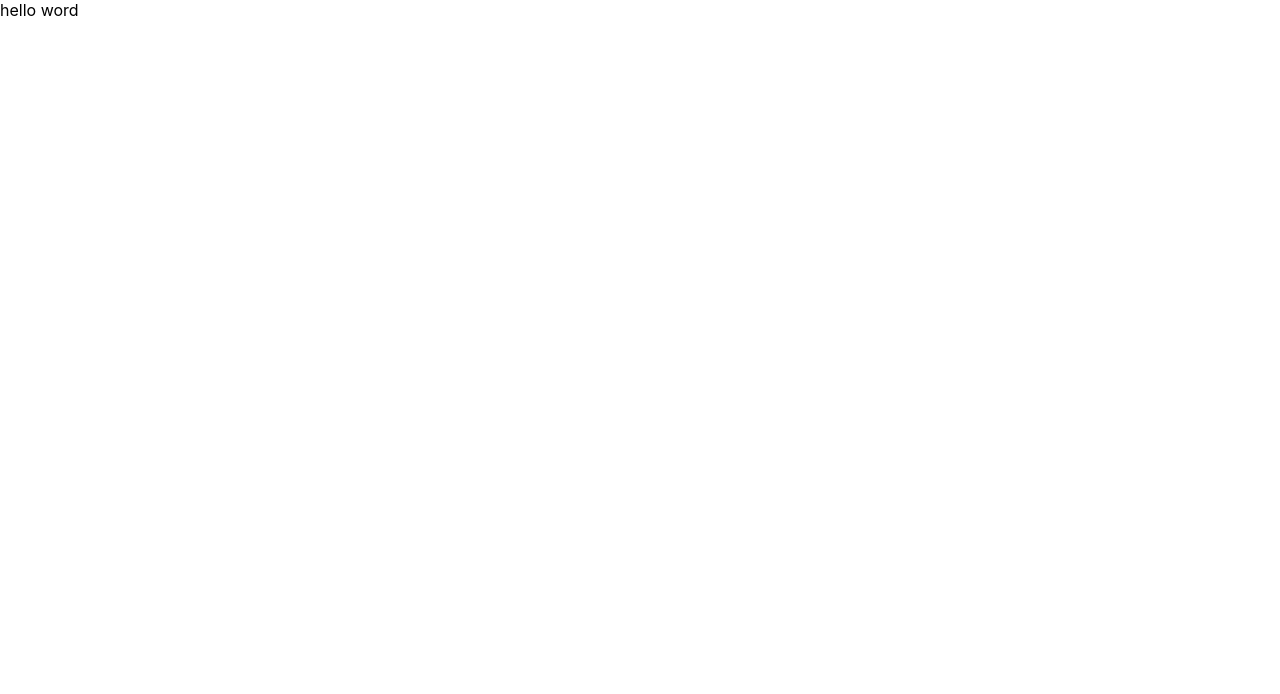
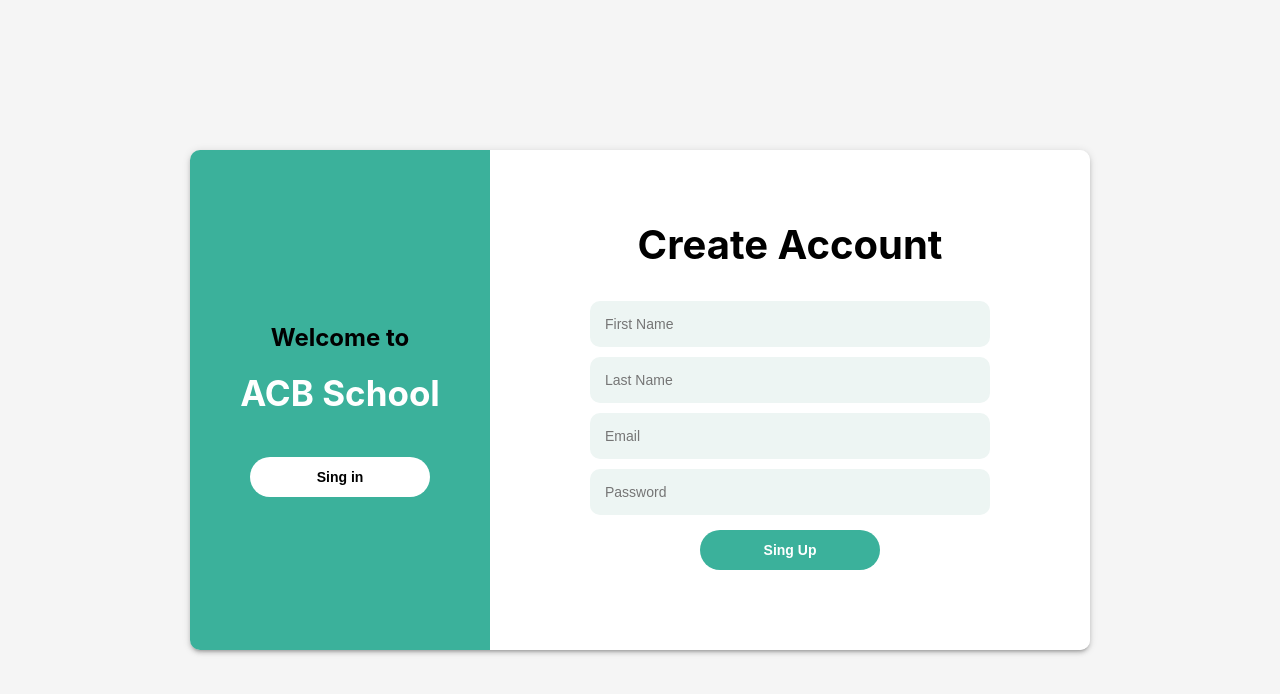
Before and after one commit to Shakithyanshaw/attendance-system-3axislabs, a React (Create React App) app in the folder client/: page /signup in a window 1280 px wide. Shown: the top 694 px of the page. Built offline with nearby package versions, Linux system fonts and the light colour scheme.

Commit message:
#4-create client psges-signup page

```diff
--- a/client/src/App.js
+++ b/client/src/App.js
@@ -1,5 +1,14 @@
+import { Route, Routes, Navigate } from 'react-router-dom';
+import Signup from './component/Signup';
+
 function App() {
-  return <div className="App">hello word</div>;
+  return (
+    <Routes>
+      <Route path="/signup" exact element={<Signup />} />
+
+      <Route path="/" element={<Navigate replace to="/login" />} />
+    </Routes>
+  );
 }
 
 export default App;
--- a/client/src/component/Signup/index.jsx
+++ b/client/src/component/Signup/index.jsx
@@ -0,0 +1,101 @@
+import { useState } from 'react';
+import axios from 'axios';
+import { Link, useNavigate } from 'react-router-dom';
+import styles from './styles.module.css';
+
+const Signup = () => {
+  const [data, setData] = useState({
+    firstName: '',
+    lastName: '',
+    email: '',
+    password: '',
+  });
+  const [error, setError] = useState('');
+  const navigate = useNavigate();
+
+  const handleChange = ({ currentTarget: input }) => {
+    setData({ ...data, [input.name]: input.value });
+  };
+
+  const handleSubmit = async (e) => {
+    e.preventDefault();
+    try {
+      const url = 'http://localhost:8080/api/users';
+      const { data: res } = await axios.post(url, data);
+      navigate('/login');
+      console.log(res.message);
+    } catch (error) {
+      if (
+        error.response &&
+        error.response.status >= 400 &&
+        error.response.status <= 500
+      ) {
+        setError(error.response.data.message);
+      }
+    }
+  };
+
+  return (
+    <div className={styles.signup_container}>
+      <div className={styles.signup_form_container}>
+        <div className={styles.left}>
+          <h2>Welcome to </h2>
+          <h1>ACB School</h1>
+          <br></br>
+          <Link to="/login">
+            <button type="button" className={styles.white_btn}>
+              Sing in
+            </button>
+          </Link>
+        </div>
+        <div className={styles.right}>
+          <form className={styles.form_container} onSubmit={handleSubmit}>
+            <h1>Create Account</h1>
+            <input
+              type="text"
+              placeholder="First Name"
+              name="firstName"
+              onChange={handleChange}
+              value={data.firstName}
+              required
+              className={styles.input}
+            />
+            <input
+              type="text"
+              placeholder="Last Name"
+              name="lastName"
+              onChange={handleChange}
+              value={data.lastName}
+              required
+              className={styles.input}
+            />
+            <input
+              type="email"
+              placeholder="Email"
+              name="email"
+              onChange={handleChange}
+              value={data.email}
+              required
+              className={styles.input}
+            />
+            <input
+              type="password"
+              placeholder="Password"
+              name="password"
+              onChange={handleChange}
+              value={data.password}
+              required
+              className={styles.input}
+            />
+            {error && <div className={styles.error_msg}>{error}</div>}
+            <button type="submit" className={styles.green_btn}>
+              Sing Up
+            </button>
+          </form>
+        </div>
+      </div>
+    </div>
+  );
+};
+
+export default Signup;
--- a/client/src/component/Signup/styles.module.css
+++ b/client/src/component/Signup/styles.module.css
@@ -0,0 +1,98 @@
+.signup_container {
+  width: 100%;
+  min-height: 100vh;
+  background-color: #f5f5f5;
+  display: flex;
+  align-items: center;
+  justify-content: center;
+}
+
+.signup_form_container {
+  width: 900px;
+  height: 500px;
+  display: flex;
+  border-radius: 10px;
+  box-shadow: 0px 3px 3px -2px rgb(0 0 0 / 20%),
+    0px 3px 4px 0px rgb(0 0 0 / 14%), 0px 1px 8px 0px rgb(0 0 0 / 12%);
+}
+
+.left {
+  flex: 1;
+  display: flex;
+  flex-direction: column;
+  align-items: center;
+  justify-content: center;
+  background-color: #3bb19b;
+  border-top-left-radius: 10px;
+  border-bottom-left-radius: 10px;
+}
+
+.left h1 {
+  margin-top: 0;
+  color: white;
+  font-size: 35px;
+  align-self: center;
+}
+
+.right {
+  flex: 2;
+  display: flex;
+  flex-direction: column;
+  align-items: center;
+  justify-content: center;
+  background-color: white;
+  border-top-right-radius: 10px;
+  border-bottom-right-radius: 10px;
+}
+
+.form_container {
+  display: flex;
+  flex-direction: column;
+  align-items: center;
+}
+
+.form_container h1 {
+  font-size: 40px;
+  margin-top: 0;
+}
+
+.input {
+  outline: none;
+  border: none;
+  width: 370px;
+  padding: 15px;
+  border-radius: 10px;
+  background-color: #edf5f3;
+  margin: 5px 0;
+  font-size: 14px;
+}
+
+.error_msg {
+  width: 370px;
+  padding: 15px;
+  margin: 5px 0;
+  font-size: 14px;
+  background-color: #f34646;
+  color: white;
+  border-radius: 5px;
+  text-align: center;
+}
+
+.white_btn,
+.green_btn {
+  border: none;
+  outline: none;
+  padding: 12px 0;
+  background-color: white;
+  border-radius: 20px;
+  width: 180px;
+  font-weight: bold;
+  font-size: 14px;
+  cursor: pointer;
+}
+
+.green_btn {
+  background-color: #3bb19b;
+  color: white;
+  margin: 10px;
+}
```
